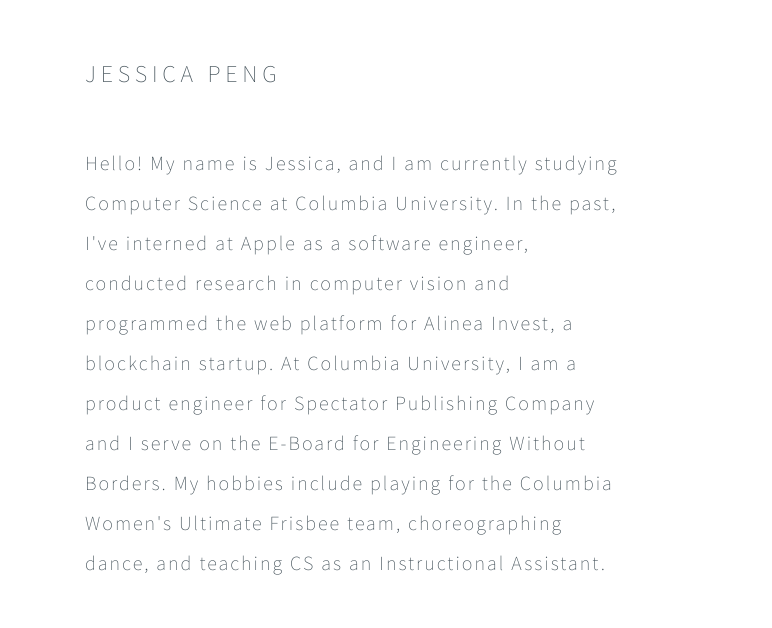
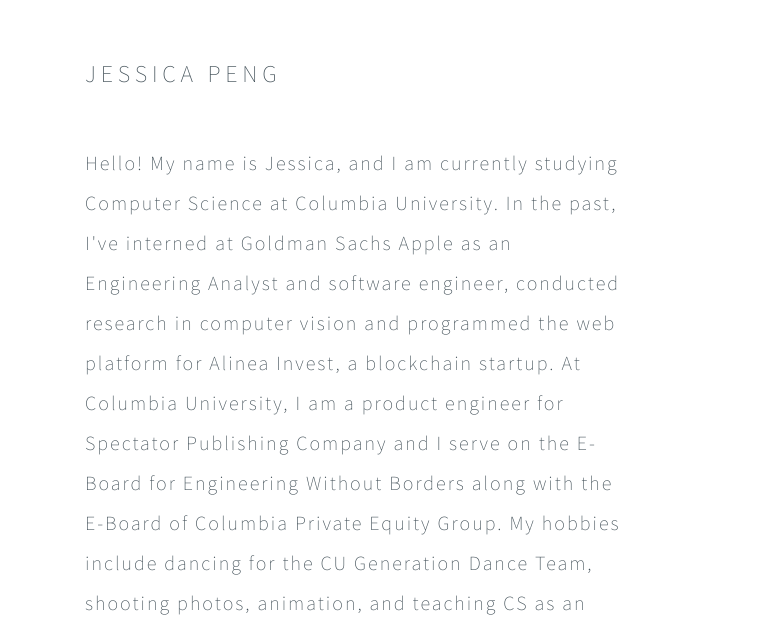
Before and after one commit to jessicapeng/JessicaPeng, a plain HTML site: page index.html in a window 1280 px wide. Shown: the top 628 px of the page, 0-772 px from the left. Drawn offline with Linux system fonts and the light colour scheme.

Commit message:
Changed bio

```diff
--- a/index.html
+++ b/index.html
@@ -93,7 +93,7 @@
 		<div class="container">
 			<div class="row">
 				<div class="col-lg-6">
-					<p class = "neat-font paragraphs-on-page">Hello! My name is Jessica, and I am currently studying Computer Science at Columbia University. In the past, I've interned at Apple as a software engineer, conducted research in computer vision and programmed the web platform for Alinea Invest, a blockchain startup. At Columbia University, I am a product engineer for Spectator Publishing Company and I serve on the E-Board for Engineering Without Borders. My hobbies include playing for the Columbia Women's Ultimate Frisbee team, choreographing dance, and teaching CS as an Instructional Assistant.</p>
+					<p class = "neat-font paragraphs-on-page">Hello! My name is Jessica, and I am currently studying Computer Science at Columbia University. In the past, I've interned at Goldman Sachs Apple as an Engineering Analyst and software engineer, conducted research in computer vision and programmed the web platform for Alinea Invest, a blockchain startup. At Columbia University, I am a product engineer for Spectator Publishing Company and I serve on the E-Board for Engineering Without Borders along with the E-Board of Columbia Private Equity Group. My hobbies include dancing for the CU Generation Dance Team, shooting photos, animation, and teaching CS as an Instructional Assistant.</p>
 					<div class="row mt-5">
 
 
```
Also changed, not shown: 2 other files.
